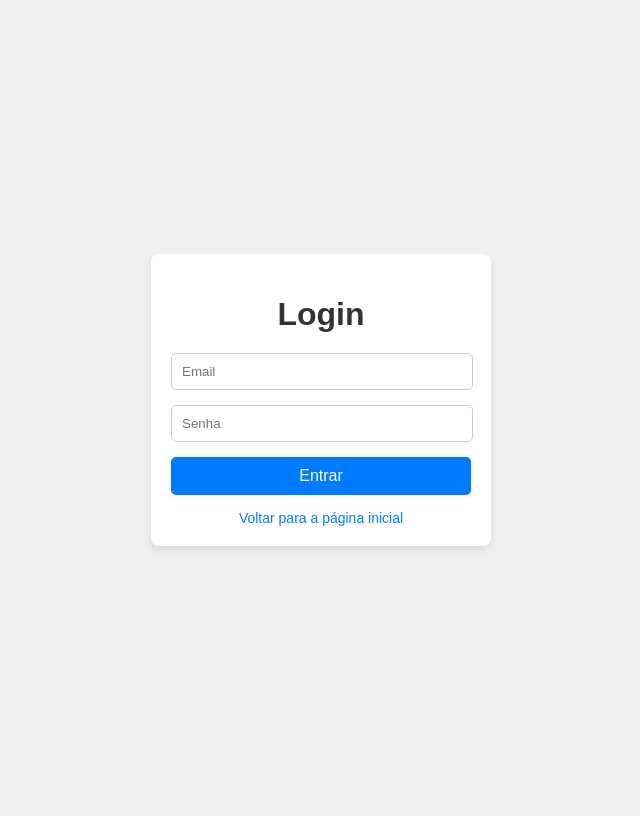
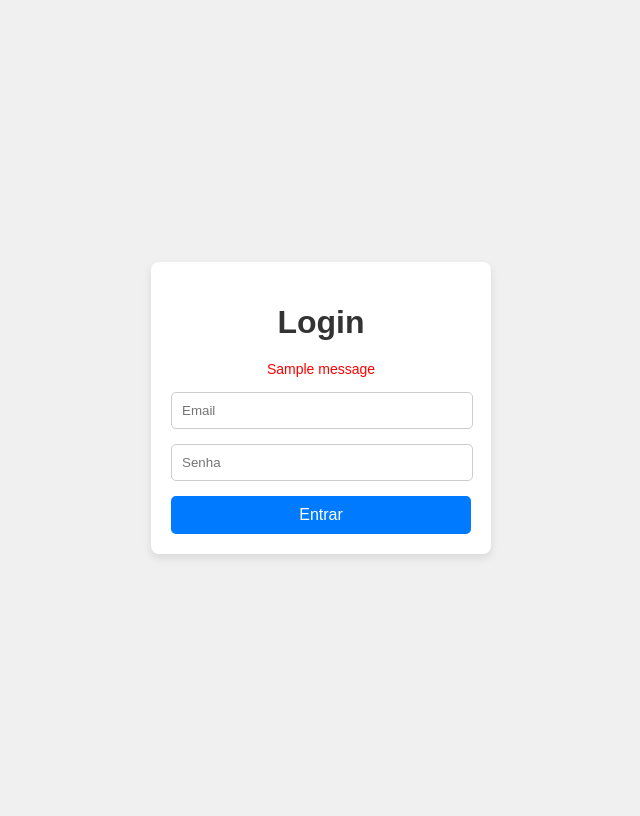
Before and after one commit to GiovanniSantos1811/MOO, a Django app: page /login/ in a window 1280 px wide. Shown: the whole page, without its empty margins (319-959 px from the left). Before the commit the page ends 550 px from the top, so only its background shows below. Run offline with Django 4.2, Linux system fonts and the light colour scheme; tables that the repository leaves empty hold one stand-in row (values such as "Sample post"); one stand-in notice (Sample message) is shown.

Commit message:
Adicionada funcionalidade do login

```diff
--- a/package/app/templates/login.html
+++ b/package/app/templates/login.html
@@ -7,8 +7,6 @@
     <style>
         body {
             font-family: Arial, sans-serif;
-            margin: 0;
-            padding: 0;
             display: flex;
             justify-content: center;
             align-items: center;
@@ -48,27 +46,27 @@
         .button:hover {
             background-color: #0056b3;
         }
-        .link {
-            margin-top: 15px;
-            display: block;
-            color: #007BFF;
-            text-decoration: none;
+        .error {
+            color: red;
             font-size: 14px;
-        }
-        .link:hover {
-            text-decoration: underline;
+            margin-bottom: 15px;
         }
     </style>
 </head>
 <body>
     <div class="container">
         <h1>Login</h1>
-        <form>
-            <input type="email" placeholder="Email" required>
-            <input type="password" placeholder="Senha" required>
+        {% if messages %}
+            {% for message in messages %}
+                <p class="error">{{ message }}</p>
+            {% endfor %}
+        {% endif %}
+        <form method="POST">
+            {% csrf_token %}
+            <input type="email" name="email" placeholder="Email" required>
+            <input type="password" name="senha" placeholder="Senha" required>
             <button type="submit" class="button">Entrar</button>
         </form>
-        <a href="/" class="link">Voltar para a página inicial</a>
     </div>
 </body>
 </html>
--- a/package/app/views.py
+++ b/package/app/views.py
@@ -1,6 +1,7 @@
 from django.shortcuts import render, redirect
 from django.http import HttpResponse
 from .models import Perfil_Jogador
+from django.contrib import messages
 
 # Create your views here.
 def home(request):
@@ -32,6 +33,27 @@ def cadastro(request):
         return render(request, 'cadastro.html')
 
 def login(request):
+    if request.method == "POST":
+        email = request.POST.get("email")
+        senha = request.POST.get("senha")
+
+        print("email: ", email)
+
+        try:
+            # Buscar o usuário na tabela
+            perfil = Perfil_Jogador.objects.get(email=email)
+
+            # Verificar se a senha é válida
+            if (senha == perfil.senha):
+                # Armazenar o login na sessão
+                request.session['user_id'] = perfil.id
+                request.session['user_apelido'] = perfil.apelido
+                return redirect("convites", apelido=perfil.apelido)  # Redirecionar após login bem-sucedido
+            else:
+                messages.error(request, "Senha incorreta.")
+        except Perfil_Jogador.DoesNotExist:
+            messages.error(request, "Email não encontrado.")
+
     return render(request, "login.html")
 
 def convites(request, apelido):
```
